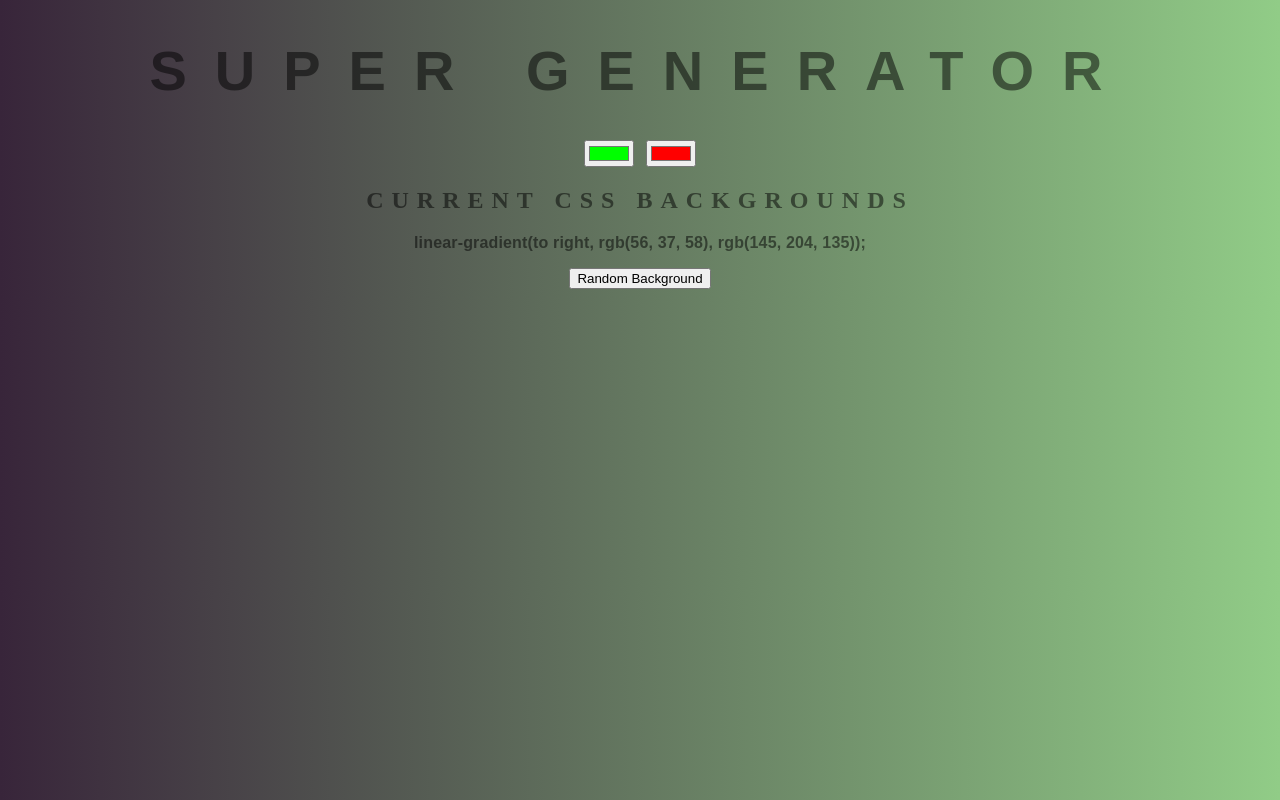
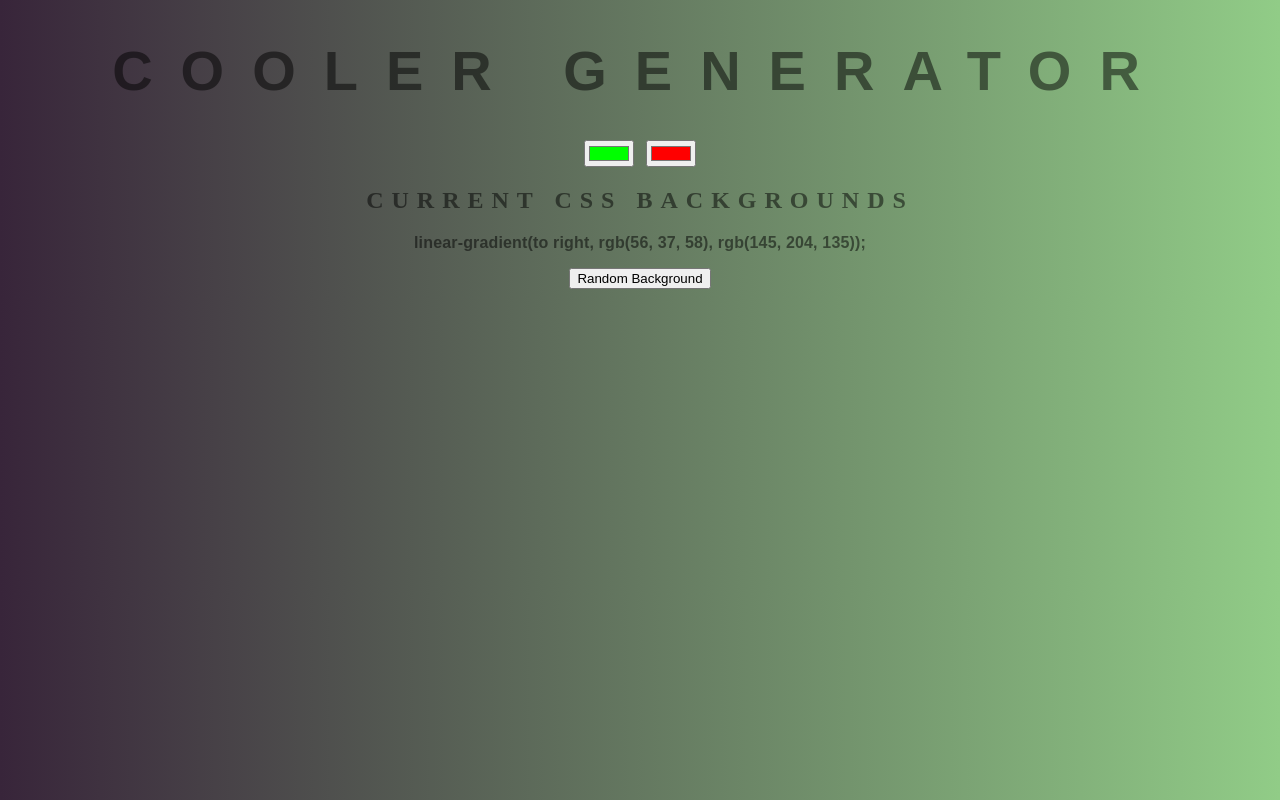
Before and after one commit to DragosJohnSirbu/background-generator, a plain HTML site: page index.html in a window 1280 px wide. Drawn offline with Linux system fonts and the light colour scheme.

Commit message:
adding modified version

```diff
--- a/index.html
+++ b/index.html
@@ -5,7 +5,7 @@
 	<link rel="stylesheet" type="text/css" href="style.css">
 </head>
 <body id="gradient">
-	<h1>Super Generator</h1>
+	<h1>Cooler Generator</h1>
 	<input type="color" class="color1" name="color1" value="#00ff00">
 	<input type="color" class="color2" name="color2" value="#ff0000">
 	<h2>Current CSS Backgrounds</h2>
```
